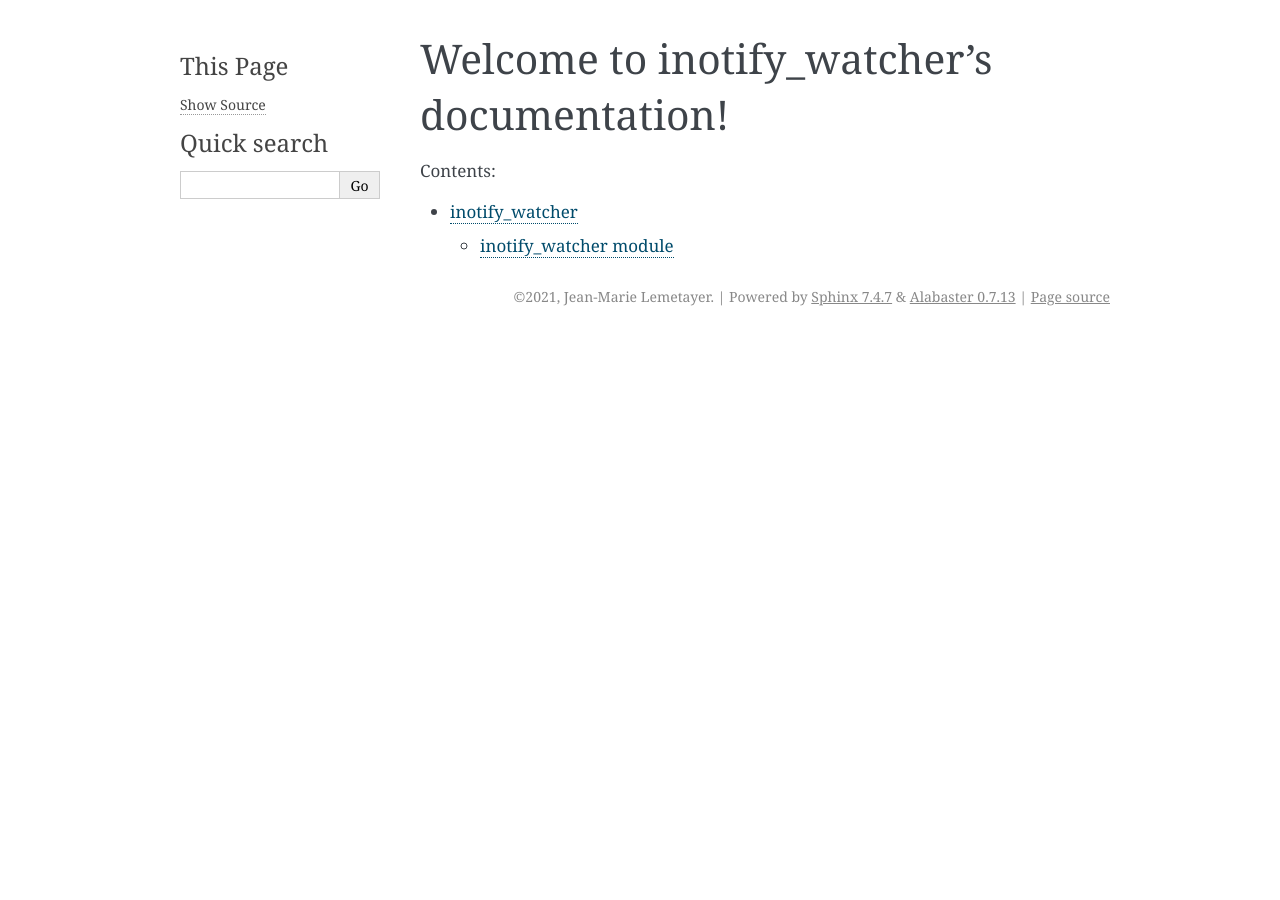
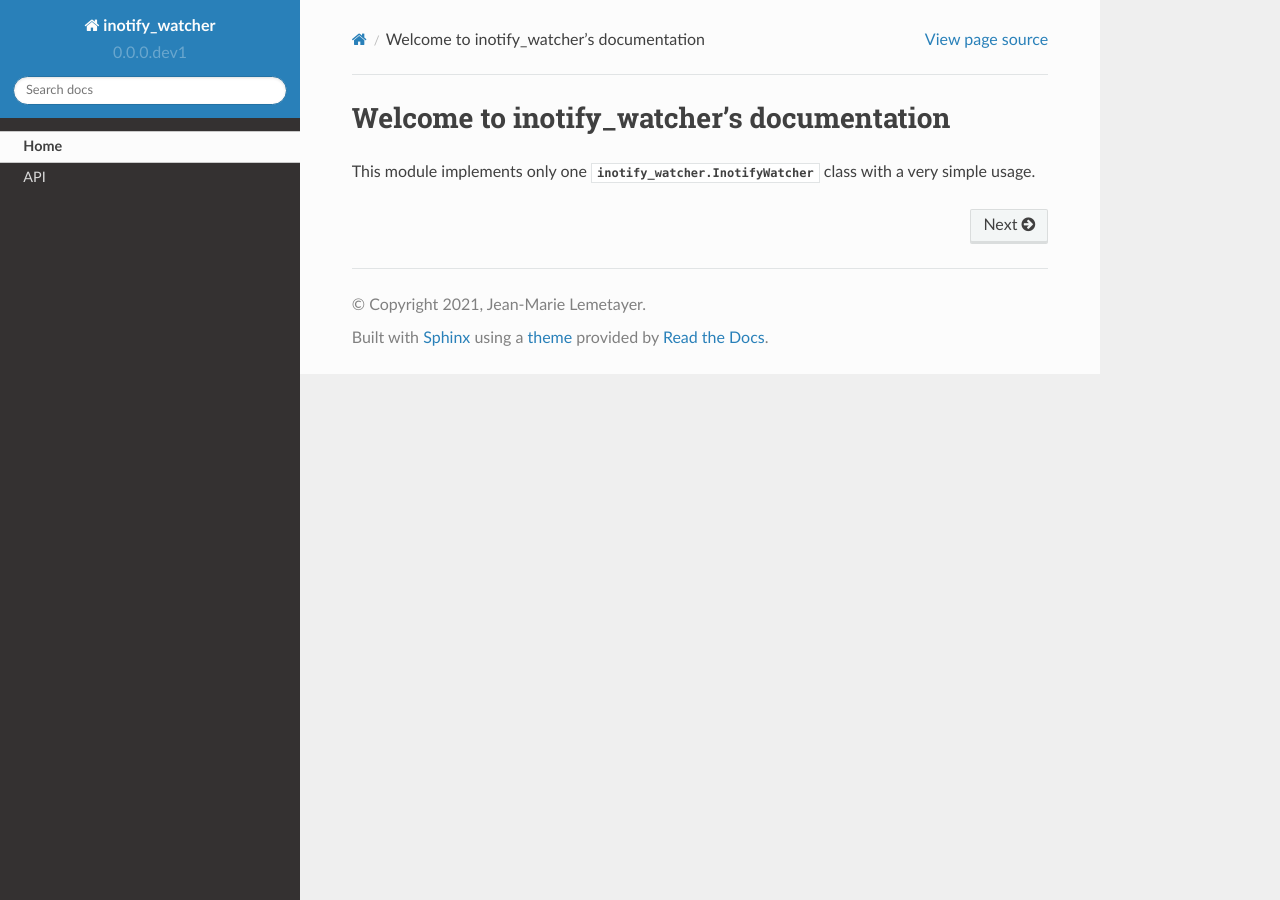
Before and after one commit to jmlemetayer/python-inotify-watcher, a Sphinx documentation site: the page built from docs/index.rst, in a window 1280 px wide. Built offline with Sphinx 7.4.7 and the Read the Docs theme 2.0.0, drawn with Linux system fonts in a browser that asks for light colours.

Commit message:
update sphinx configuration to use autosummary

```diff
--- /dev/null
+++ b/docs/_templates/autosummary/class.rst
@@ -0,0 +1,32 @@
+{{ fullname | escape | underline}}
+
+.. currentmodule:: {{ module }}
+
+.. autoclass:: {{ objname }}
+   :members:
+   :show-inheritance:
+   :inherited-members:
+
+   {% block methods %}
+   .. automethod:: __init__
+
+   {% if methods %}
+   .. rubric:: {{ _('Methods') }}
+
+   .. autosummary::
+   {% for item in methods %}
+      ~{{ name }}.{{ item }}
+   {%- endfor %}
+   {% endif %}
+   {% endblock %}
+
+   {% block attributes %}
+   {% if attributes %}
+   .. rubric:: {{ _('Attributes') }}
+
+   .. autosummary::
+   {% for item in attributes %}
+      ~{{ name }}.{{ item }}
+   {%- endfor %}
+   {% endif %}
+   {% endblock %}
--- /dev/null
+++ b/docs/_templates/autosummary/module.rst
@@ -0,0 +1,64 @@
+{{ fullname | escape | underline}}
+
+.. automodule:: {{ fullname }}
+
+   {% block attributes %}
+   {% if attributes %}
+   .. rubric:: {{ _('Module Attributes') }}
+
+   .. autosummary::
+      :toctree:
+   {% for item in attributes %}
+      {{ item }}
+   {%- endfor %}
+   {% endif %}
+   {% endblock %}
+
+   {% block functions %}
+   {% if functions %}
+   .. rubric:: {{ _('Functions') }}
+
+   .. autosummary::
+      :toctree:
+   {% for item in functions %}
+      {{ item }}
+   {%- endfor %}
+   {% endif %}
+   {% endblock %}
+
+   {% block classes %}
+   {% if classes %}
+   .. rubric:: {{ _('Classes') }}
+
+   .. autosummary::
+      :toctree:
+   {% for item in classes %}
+      {{ item }}
+   {%- endfor %}
+   {% endif %}
+   {% endblock %}
+
+   {% block exceptions %}
+   {% if exceptions %}
+   .. rubric:: {{ _('Exceptions') }}
+
+   .. autosummary::
+      :toctree:
+   {% for item in exceptions %}
+      {{ item }}
+   {%- endfor %}
+   {% endif %}
+   {% endblock %}
+
+{% block modules %}
+{% if modules %}
+.. rubric:: Modules
+
+.. autosummary::
+   :toctree:
+   :recursive:
+{% for item in modules %}
+   {{ item }}
+{%- endfor %}
+{% endif %}
+{% endblock %}
--- a/docs/conf.py
+++ b/docs/conf.py
@@ -1,38 +1,39 @@
 """Configuration file for the Sphinx documentation builder.
 
-This file only contains a selection of the most common options. For a full
-list see the documentation:
-https://www.sphinx-doc.org/en/master/usage/configuration.html
+Notes
+-----
+- `Sphinx configuration`_
+
+.. _Sphinx configuration:
+   https://www.sphinx-doc.org/en/master/usage/configuration.html
 """
-# -- Path setup --------------------------------------------------------------
 import os
 import sys
 
 sys.path.insert(0, os.path.abspath(".."))
 
-# -- Project information -----------------------------------------------------
+from inotify_watcher import __version__  # noqa: E402
 
 project = "inotify_watcher"
 copyright = "2021, Jean-Marie Lemetayer"
 author = "Jean-Marie Lemetayer"
 
-# -- General configuration ---------------------------------------------------
+version = __version__
+release = __version__
 
-# Add any Sphinx extension module names here, as strings. They can be
-# extensions coming with Sphinx (named 'sphinx.ext.*') or your custom
-# ones.
 extensions = [
     "sphinx.ext.autodoc",
+    "sphinx.ext.autosummary",
     "sphinx.ext.napoleon",
+    "sphinx.ext.viewcode",
+    "sphinx.ext.intersphinx",
 ]
 
-# List of patterns, relative to source directory, that match files and
-# directories to ignore when looking for source files.
-# This pattern also affects html_static_path and html_extra_path.
-exclude_patterns = ["_build"]
+templates_path = ["_templates"]
 
-# -- Options for HTML output -------------------------------------------------
+html_theme = "sphinx_rtd_theme"
 
-# The theme to use for HTML and HTML Help pages.  See the documentation for
-# a list of builtin themes.
-html_theme = "alabaster"
+intersphinx_mapping = {
+    "python": ("https://docs.python.org/3/", None),
+    "numpy": ("https://numpy.org/devdocs/", None),
+}
--- a/docs/index.rst
+++ b/docs/index.rst
@@ -1,8 +1,11 @@
-Welcome to inotify_watcher's documentation!
-===========================================
+Welcome to inotify_watcher's documentation
+==========================================
+
+This module implements only one :obj:`inotify_watcher.InotifyWatcher` class with
+a very simple usage.
 
 .. toctree::
-   :maxdepth: 2
-   :caption: Contents:
+   :hidden:
 
-   modules
+   Home <self>
+   API <api>
```
Also changed, not shown: docs/api.rst (added, +8 -0 lines), docs/inotify_watcher.rst (deleted, +0 -7 lines), docs/modules.rst (deleted, +0 -7 lines), setup.cfg (+5 -2 lines), 2 other files.
